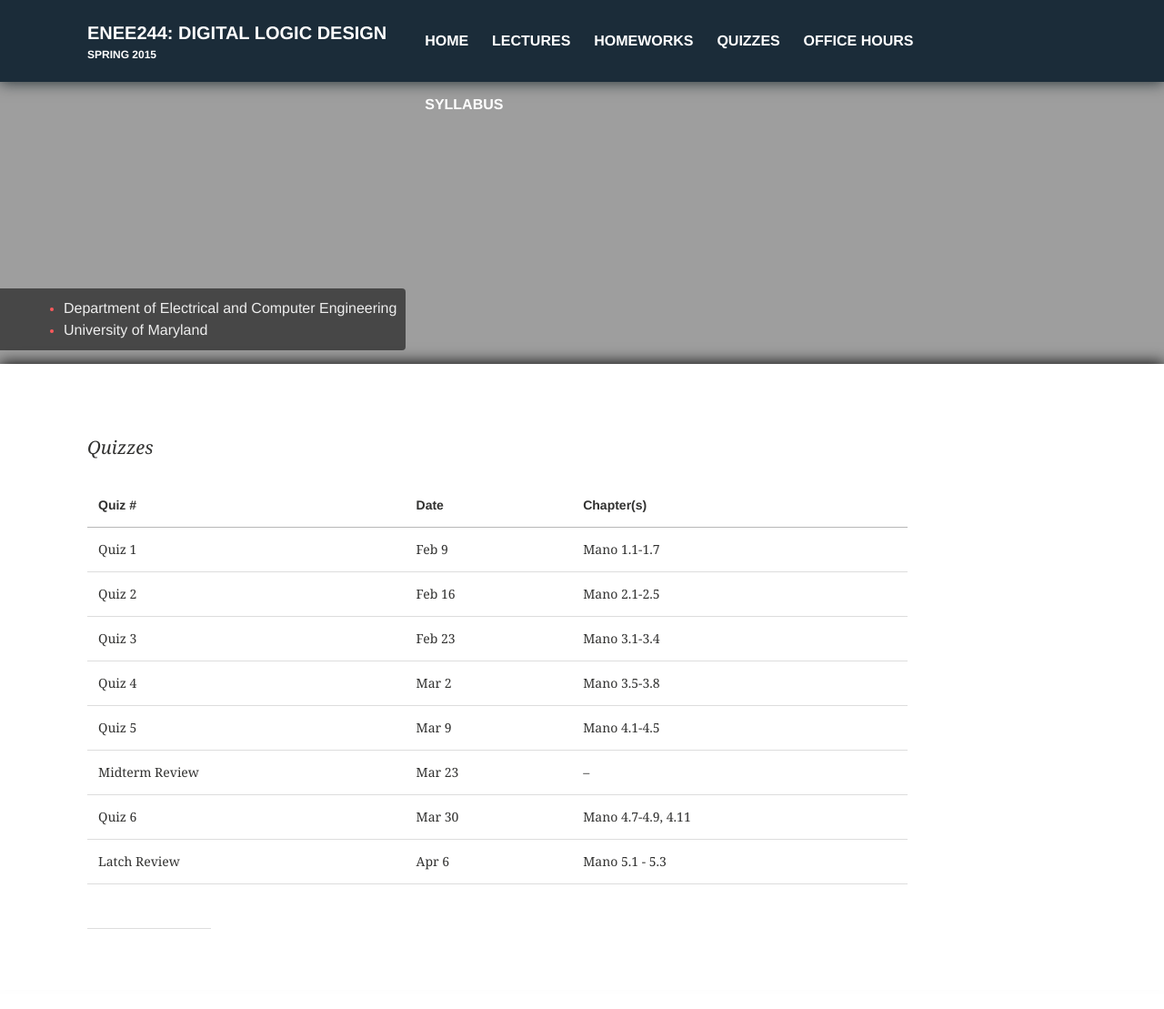
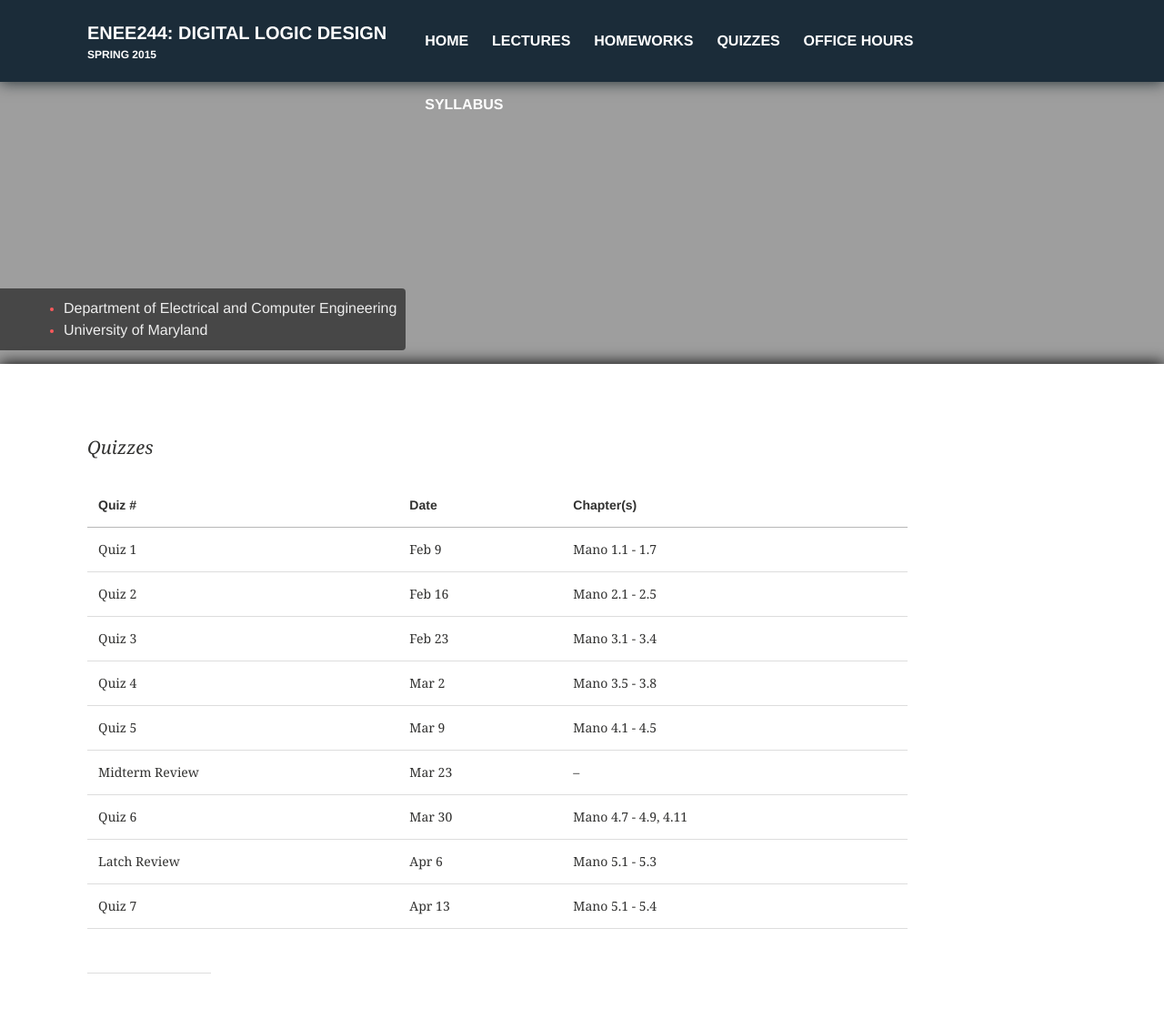
Before and after one commit to enee244/enee244.github.io, a Jekyll site: the page built from quizzes/index.md, in a window 1280 px wide and 1137 px high. Shown: the top 1109 px of the window at 91% size. Built offline with Jekyll 4.4.1, drawn with Linux system fonts in a browser that asks for light colours.

Commit message:
Added Quiz 7

```diff
--- a/quizzes/index.md
+++ b/quizzes/index.md
@@ -11,11 +11,12 @@ toc: false
 
 Quiz #     | Date        | Chapter(s)
 ---------- | ----------- | --------
-Quiz 1     | Feb 9       | Mano 1.1-1.7
-Quiz 2     | Feb 16      | Mano 2.1-2.5
-Quiz 3     | Feb 23      | Mano 3.1-3.4
-Quiz 4     | Mar 2       | Mano 3.5-3.8
-Quiz 5     | Mar 9       | Mano 4.1-4.5
+Quiz 1     | Feb 9       | Mano 1.1 - 1.7
+Quiz 2     | Feb 16      | Mano 2.1 - 2.5
+Quiz 3     | Feb 23      | Mano 3.1 - 3.4
+Quiz 4     | Mar 2       | Mano 3.5 - 3.8
+Quiz 5     | Mar 9       | Mano 4.1 - 4.5
 Midterm Review | Mar 23  | --
-Quiz 6     | Mar 30      | Mano 4.7-4.9, 4.11
+Quiz 6     | Mar 30      | Mano 4.7 - 4.9, 4.11
 Latch Review | Apr 6     | Mano 5.1 - 5.3
+Quiz 7     | Apr 13      | Mano 5.1 - 5.4
```
